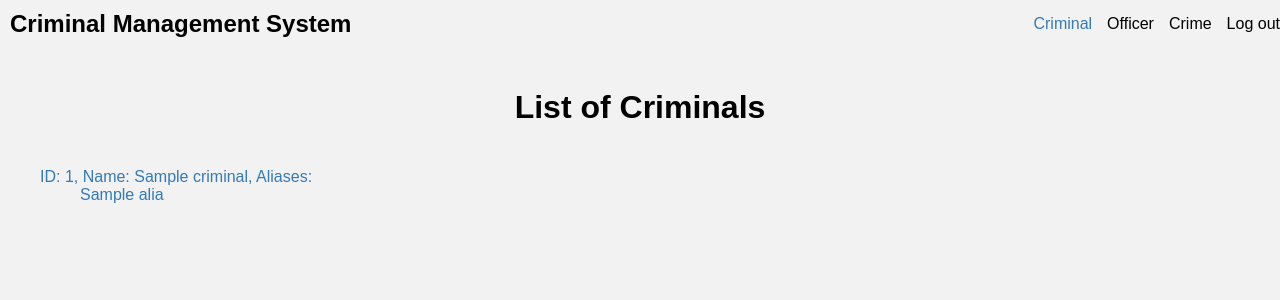
After one commit to wl2352/database-project, a Flask app: page /criminals in a window 1280 px wide. The commit adds this page. Shown: the top 300 px of the page. Run offline with Flask 3, Linux system fonts and the light colour scheme; tables that the repository leaves empty hold one stand-in row (values such as "Sample post").

Commit message:
- setup database connection - setup criminal and alias models - created 'criminals' page

```diff
--- a/app.py
+++ b/app.py
@@ -1,6 +1,13 @@
 from flask import Flask, render_template
+from config import db
+from models.criminal import Criminal
+from models.alias import Alias
 
 app = Flask(__name__)
+app.config['SQLALCHEMY_DATABASE_URI'] = 'mysql+pymysql://root:@localhost:3306/project'
+app.config['SQLALCHEMY_TRACK_MODIFICATIONS'] = False  # silence the deprecation warning
+db.init_app(app)
+
 
 @app.route('/')
 def login():
@@ -14,5 +21,15 @@ def signup():
 def criminal_page():
     return render_template('criminal.html')
 
+@app.route('/criminals')
+def list_of_criminals():
+    criminals = Criminal.query.all()
+    return render_template('criminals.html', criminals=criminals)
+
+@app.route('/criminal/<int:id>', methods=['GET'])
+def get_criminal(id):
+    criminal = Criminal.query.get(id)
+    return render_template('criminal.html', criminal=criminal)
+
 if __name__ == '__main__':
     app.run(debug=True, port='3000')
--- /dev/null
+++ b/config.py
@@ -0,0 +1,3 @@
+from flask_sqlalchemy import SQLAlchemy
+
+db = SQLAlchemy()
--- a/requirements.txt
+++ b/requirements.txt
@@ -1,9 +1,11 @@
 blinker==1.7.0
 click==8.1.7
 Flask==3.0.0
+Flask-SQLAlchemy==3.1.1
 itsdangerous==2.1.2
 Jinja2==3.1.2
 MarkupSafe==2.1.3
+PyMySQL==1.1.0
 SQLAlchemy==2.0.23
 typing_extensions==4.8.0
 Werkzeug==3.0.1
--- a/static/style.css
+++ b/static/style.css
@@ -9,6 +9,21 @@ button {
 
 a {
     text-decoration: none;
+    color: #337ab7;
+}
+
+a:hover {
+    color: #23527c;
+    text-decoration: underline;
+}
+
+
+ul {
+    list-style-type: none;
+}
+
+li {
+    margin-bottom: 10px;
 }
 
 /* NAVBAR */
--- /dev/null
+++ b/templates/criminals.html
@@ -0,0 +1,21 @@
+{% extends 'navbar.html' %}
+
+{% block content %}
+<div>
+    <h1>List of Criminals</h1>
+    <ul>
+        {% for criminal in criminals %}
+        <li>
+            <a href="{{ url_for('get_criminal', id=criminal.criminal_id) }}">
+                ID: {{ criminal.criminal_id }}, Name: {{ criminal.name }}, Aliases:
+                <ul>
+                    {% for alias in criminal.aliases %}
+                    <li>{{ alias.alias_name }}</li>
+                    {% endfor %}
+                </ul>
+            </a>
+        </li>
+        {% endfor %}
+    </ul>
+</div>
+{% endblock %}
```
Also changed, not shown: models/alias.py (added, +13 -0 lines), models/criminal.py (added, +21 -0 lines).
